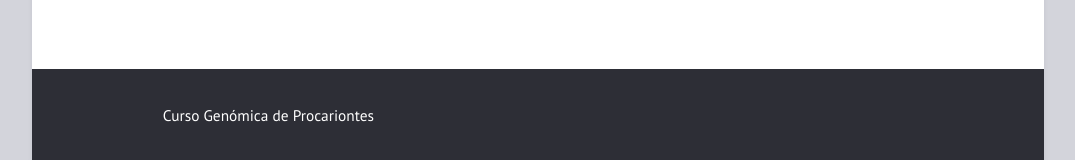
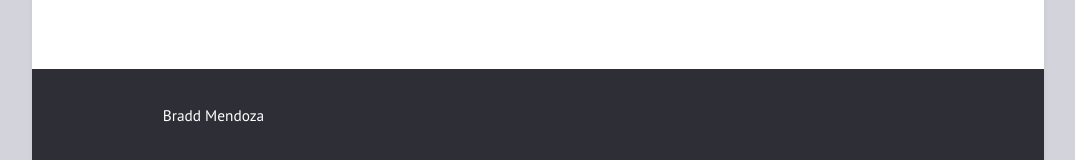
Before and after one commit to braddmg/GenPro, a Jekyll site: the page built from index.html, in a window 1280 px wide. Shown: the part 737-897 px from the top of the page, without its empty margins (102-1177 px from the left). Built offline with Jekyll 4.4.1, drawn with Linux system fonts in a browser that asks for light colours.

Commit message:
_config.yml

```diff
--- a/_config.yml
+++ b/_config.yml
@@ -1,6 +1,6 @@
 title: "ProkGen"
 author: "Bradd Mendoza"
-description: "Curso Genómica de Procariontes"
+description: "Bradd Mendoza"
 permalink: /:title/
 lang: "es"
 excerpt_separator: "\n\n\n"
```
